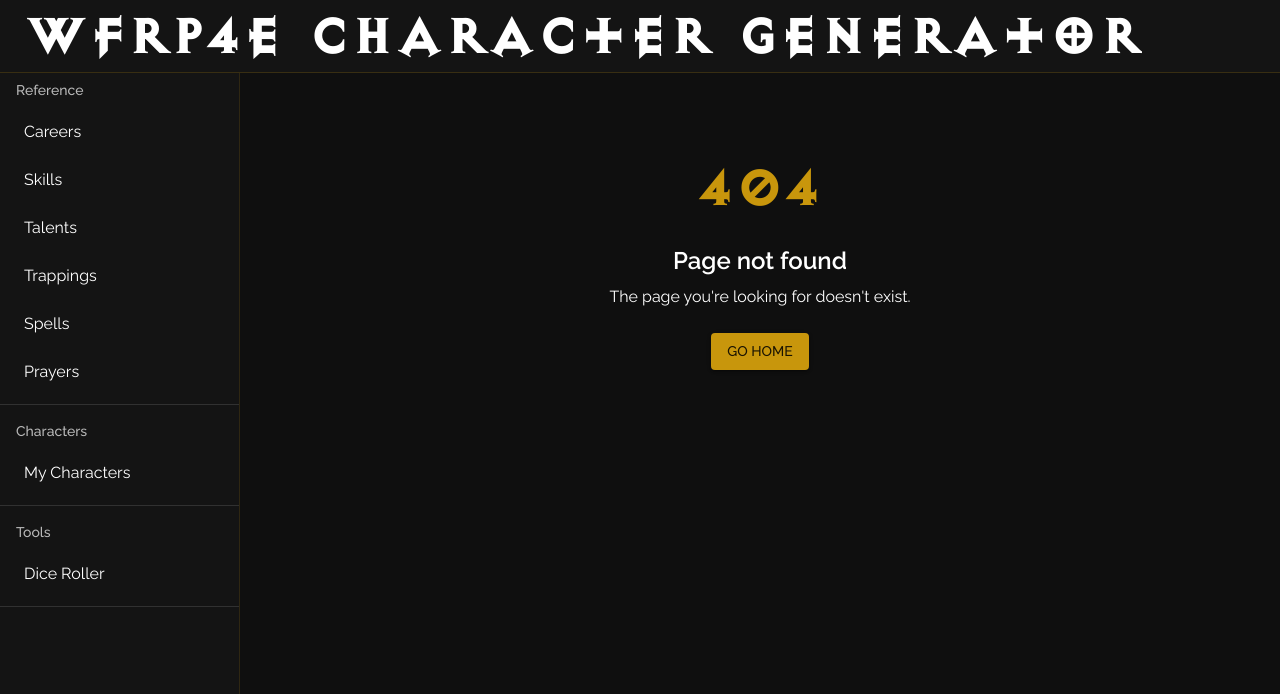
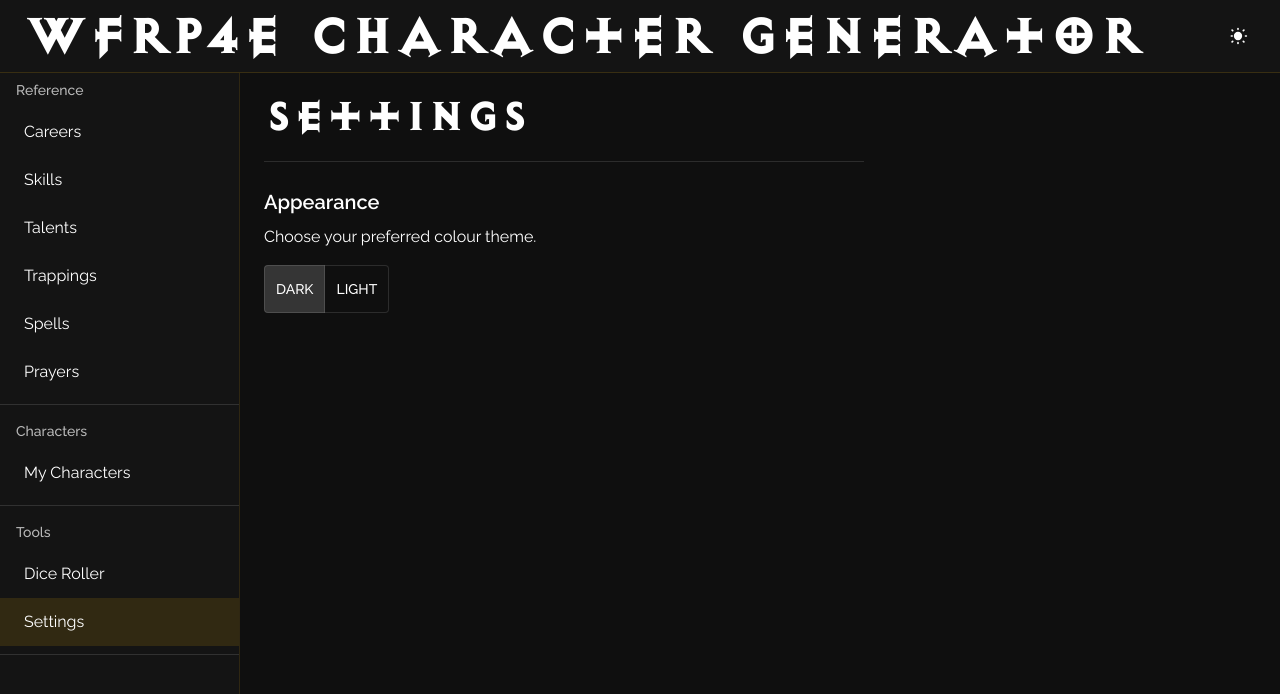
Before and after one commit to Userrrfriendly/wfrp4echargen, a React (Vite) app: page /settings in a window 1280 px wide. Before the commit this address had no page. Shown: the top 694 px of the page. Built offline with nearby package versions, Linux system fonts and the light colour scheme.

Commit message:
feat: implement theme switching and settings page with Zustand for state management

```diff
--- a/src/components/layout/AppLayout.tsx
+++ b/src/components/layout/AppLayout.tsx
@@ -10,6 +10,7 @@ import {
 } from '@mui/material';
 import { Outlet } from 'react-router-dom';
 import NavDrawer from './NavDrawer';
+import { useUiStore } from '../../stores/uiStore';
 
 function HamburgerIcon() {
   return (
@@ -19,10 +20,30 @@ function HamburgerIcon() {
   );
 }
 
+function SunIcon() {
+  return (
+    <svg viewBox="0 0 24 24" width="20" height="20" fill="currentColor">
+      <path d="M12 7a5 5 0 1 0 0 10A5 5 0 0 0 12 7zm0-5a1 1 0 0 1 1 1v1a1 1 0 0 1-2 0V3a1 1 0 0 1 1-1zm0 17a1 1 0 0 1 1 1v1a1 1 0 0 1-2 0v-1a1 1 0 0 1 1-1zM4.22 4.22a1 1 0 0 1 1.42 0l.7.7a1 1 0 1 1-1.42 1.42l-.7-.7a1 1 0 0 1 0-1.42zm13.44 13.44a1 1 0 0 1 1.42 0l.7.7a1 1 0 0 1-1.42 1.42l-.7-.7a1 1 0 0 1 0-1.42zM3 12a1 1 0 0 1 1-1h1a1 1 0 0 1 0 2H4a1 1 0 0 1-1-1zm17 0a1 1 0 0 1 1-1h1a1 1 0 0 1 0 2h-1a1 1 0 0 1-1-1zM4.22 19.78a1 1 0 0 1 0-1.42l.7-.7a1 1 0 1 1 1.42 1.42l-.7.7a1 1 0 0 1-1.42 0zm13.44-13.44a1 1 0 0 1 0-1.42l.7-.7a1 1 0 1 1 1.42 1.42l-.7.7a1 1 0 0 1-1.42 0z" />
+    </svg>
+  );
+}
+
+function MoonIcon() {
+  return (
+    <svg viewBox="0 0 24 24" width="20" height="20" fill="currentColor">
+      <path d="M21 12.79A9 9 0 0 1 11.21 3a7 7 0 1 0 9.79 9.79z" />
+    </svg>
+  );
+}
+
 export default function AppLayout() {
   const theme = useTheme();
   const isMobile = useMediaQuery(theme.breakpoints.down('md'));
   const [drawerOpen, setDrawerOpen] = useState(false);
+  const { themeMode, setThemeMode } = useUiStore();
+
+  const toggleTheme = () =>
+    setThemeMode(themeMode === 'dark' ? 'light' : 'dark');
 
   return (
     <Box sx={{ display: 'flex' }}>
@@ -43,9 +64,18 @@ export default function AppLayout() {
               <HamburgerIcon />
             </IconButton>
           )}
-          <Typography variant="h2" noWrap>
+          <Typography variant="h2" noWrap sx={{ flexGrow: 1 }}>
             WFRP4e Character Generator
           </Typography>
+          <IconButton
+            color="inherit"
+            onClick={toggleTheme}
+            aria-label={
+              themeMode === 'dark' ? 'switch to light theme' : 'switch to dark theme'
+            }
+          >
+            {themeMode === 'dark' ? <SunIcon /> : <MoonIcon />}
+          </IconButton>
         </Toolbar>
       </AppBar>
 
--- a/src/components/layout/NavDrawer.tsx
+++ b/src/components/layout/NavDrawer.tsx
@@ -35,7 +35,10 @@ const navSections = [
   },
   {
     subheader: 'Tools',
-    items: [{ label: 'Dice Roller', path: '/dice' }],
+    items: [
+      { label: 'Dice Roller', path: '/dice' },
+      { label: 'Settings', path: '/settings' },
+    ],
   },
 ];
 
--- a/src/main.tsx
+++ b/src/main.tsx
@@ -1,21 +1,32 @@
 import { StrictMode } from 'react';
+import type { ReactNode } from 'react';
 import { createRoot } from 'react-dom/client';
 import { RouterProvider } from 'react-router-dom';
 import { QueryClient, QueryClientProvider } from '@tanstack/react-query';
 import { ThemeProvider } from '@mui/material/styles';
 import CssBaseline from '@mui/material/CssBaseline';
-import { theme } from './theme/theme';
+import { darkTheme, lightTheme } from './theme/theme';
+import { useUiStore } from './stores/uiStore';
 import { router } from './router';
 
 const queryClient = new QueryClient();
 
+function ThemeWrapper({ children }: { children: ReactNode }) {
+  const themeMode = useUiStore((s) => s.themeMode);
+  return (
+    <ThemeProvider theme={themeMode === 'dark' ? darkTheme : lightTheme}>
+      <CssBaseline />
+      {children}
+    </ThemeProvider>
+  );
+}
+
 createRoot(document.getElementById('root')!).render(
   <StrictMode>
     <QueryClientProvider client={queryClient}>
-      <ThemeProvider theme={theme}>
-        <CssBaseline />
+      <ThemeWrapper>
         <RouterProvider router={router} />
-      </ThemeProvider>
+      </ThemeWrapper>
     </QueryClientProvider>
   </StrictMode>,
 );
--- /dev/null
+++ b/src/pages/SettingsPage.tsx
@@ -0,0 +1,41 @@
+import type { MouseEvent } from 'react';
+import { Box, Divider, ToggleButton, ToggleButtonGroup, Typography } from '@mui/material';
+import { useUiStore } from '../stores/uiStore';
+import type { ThemeMode } from '../stores/uiStore';
+
+export default function SettingsPage() {
+  const { themeMode, setThemeMode } = useUiStore();
+
+  const handleThemeChange = (_: MouseEvent, value: ThemeMode | null) => {
+    if (value) setThemeMode(value);
+  };
+
+  return (
+    <Box sx={{ maxWidth: 600 }}>
+      <Typography variant="h3" gutterBottom>
+        Settings
+      </Typography>
+      <Divider sx={{ mb: 3 }} />
+
+      <Typography variant="h6" gutterBottom>
+        Appearance
+      </Typography>
+      <Typography variant="body1" color="text.secondary" sx={{ mb: 2 }}>
+        Choose your preferred colour theme.
+      </Typography>
+      <ToggleButtonGroup
+        value={themeMode}
+        exclusive
+        onChange={handleThemeChange}
+        aria-label="theme selection"
+      >
+        <ToggleButton value="dark" aria-label="dark theme">
+          Dark
+        </ToggleButton>
+        <ToggleButton value="light" aria-label="light theme">
+          Light
+        </ToggleButton>
+      </ToggleButtonGroup>
+    </Box>
+  );
+}
--- a/src/router.tsx
+++ b/src/router.tsx
@@ -13,6 +13,7 @@ import CharactersPage from './pages/characters/CharactersPage';
 import CharacterCreationPage from './pages/characters/CharacterCreationPage';
 import CharacterSheetPage from './pages/characters/CharacterSheetPage';
 import DicePage from './pages/DicePage';
+import SettingsPage from './pages/SettingsPage';
 
 export const router = createBrowserRouter([
   {
@@ -32,6 +33,7 @@ export const router = createBrowserRouter([
       { path: 'characters/new', element: <CharacterCreationPage /> },
       { path: 'characters/:id', element: <CharacterSheetPage /> },
       { path: 'dice', element: <DicePage /> },
+      { path: 'settings', element: <SettingsPage /> },
       { path: '*', element: <NotFoundPage /> },
     ],
   },
--- /dev/null
+++ b/src/stores/uiStore.ts
@@ -0,0 +1,31 @@
+import { create } from 'zustand';
+import { persist } from 'zustand/middleware';
+
+export type ThemeMode = 'dark' | 'light';
+
+interface UiState {
+  themeMode: ThemeMode;
+  setThemeMode: (mode: ThemeMode) => void;
+}
+
+export const useUiStore = create<UiState>()(
+  persist(
+    (set) => ({
+      themeMode: 'dark',
+      setThemeMode: (themeMode) => set({ themeMode }),
+    }),
+    {
+      name: 'wfrp4e-ui-settings', //The name is the localStorage key under which the store's state gets saved.
+      version: 1, //if you change the shape of your stored state in the future, you can bump a version and provide a migration:
+      partialize: (state) => ({ themeMode: state.themeMode }), //don't have to save everything. Use partialize to pick only what you need:
+      //In case a future version of the app changes the structure of the persisted state, we can use the migrate function to transform old data to the new format.
+      // For now, we just return the persisted state as is.
+      // migrate: (persistedState, version) => {
+      //   if (version === 2) {
+      //     // e.g. rename an old key
+      //   }
+      //   return persistedState;
+      // },
+    },
+  ),
+);
--- a/src/theme/theme.ts
+++ b/src/theme/theme.ts
@@ -19,42 +19,37 @@ declare module '@mui/material/Typography' {
 export const DIABLO_FONT_FAMILY = '"Diablo", serif';
 export const RALEWAY_FONT_FAMILY = '"Raleway", sans-serif';
 
-export const theme = createTheme({
+const fontFaceOverride = `
+  @font-face {
+    font-family: 'Diablo';
+    src: url(${diabloFont}) format('truetype');
+    font-weight: normal;
+    font-style: normal;
+    font-display: swap;
+  }
+`;
+
+const sharedTypography = {
+  fontFamily: RALEWAY_FONT_FAMILY,
+  h1: { fontFamily: DIABLO_FONT_FAMILY },
+  h2: { fontFamily: DIABLO_FONT_FAMILY },
+  h3: { fontFamily: DIABLO_FONT_FAMILY },
+  h4: { fontFamily: DIABLO_FONT_FAMILY, fontWeight: 600 },
+  h5: { fontWeight: 600 },
+  h6: { fontWeight: 600 },
+  diablo: { fontFamily: DIABLO_FONT_FAMILY, fontWeight: 'normal' as const },
+};
+
+export const darkTheme = createTheme({
   palette: {
     mode: 'dark',
-    primary: {
-      main: '#c8960c',
-    },
-    secondary: {
-      main: '#8b2020',
-    },
-    background: {
-      default: '#0f0f0f',
-      paper: '#1a1a1a',
-    },
+    primary: { main: '#c8960c' },
+    secondary: { main: '#8b2020' },
+    background: { default: '#0f0f0f', paper: '#1a1a1a' },
   },
-  typography: {
-    fontFamily: RALEWAY_FONT_FAMILY,
-    h1: { fontFamily: DIABLO_FONT_FAMILY },
-    h2: { fontFamily: DIABLO_FONT_FAMILY },
-    h3: { fontFamily: DIABLO_FONT_FAMILY },
-    h4: { fontFamily: DIABLO_FONT_FAMILY, fontWeight: 600 },
-    h5: { fontWeight: 600 },
-    h6: { fontWeight: 600 },
-    diablo: { fontFamily: DIABLO_FONT_FAMILY, fontWeight: 'normal' },
-  },
+  typography: sharedTypography,
   components: {
-    MuiCssBaseline: {
-      styleOverrides: `
-        @font-face {
-          font-family: 'Diablo';
-          src: url(${diabloFont}) format('truetype');
-          font-weight: normal;
-          font-style: normal;
-          font-display: swap;
-        }
-      `,
-    },
+    MuiCssBaseline: { styleOverrides: fontFaceOverride },
     MuiDrawer: {
       styleOverrides: {
         paper: {
@@ -73,3 +68,33 @@ export const theme = createTheme({
     },
   },
 });
+
+export const lightTheme = createTheme({
+  palette: {
+    mode: 'light',
+    primary: { main: '#7a6010' },
+    secondary: { main: '#8b2020' },
+    background: { default: '#f5f0e8', paper: '#faf7f0' },
+  },
+  typography: sharedTypography,
+  components: {
+    MuiCssBaseline: { styleOverrides: fontFaceOverride },
+    MuiDrawer: {
+      styleOverrides: {
+        paper: {
+          backgroundColor: '#ede7d9',
+          borderRight: '1px solid rgba(139, 105, 20, 0.2)',
+        },
+      },
+    },
+    MuiAppBar: {
+      styleOverrides: {
+        root: {
+          backgroundColor: '#ede7d9',
+          borderBottom: '1px solid rgba(139, 105, 20, 0.25)',
+          color: '#3d2e0a',
+        },
+      },
+    },
+  },
+});
```
Also changed, not shown: 1 other file (tests, documents, lock files or other folders).
